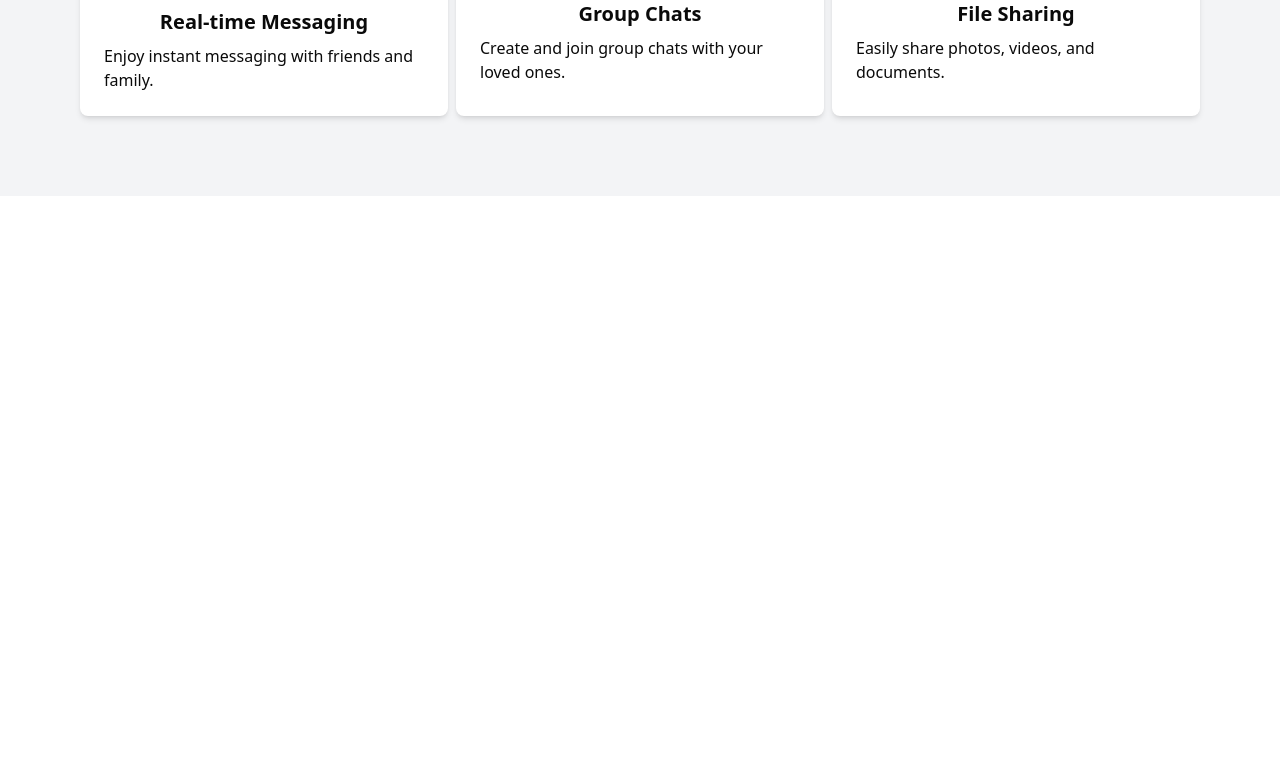
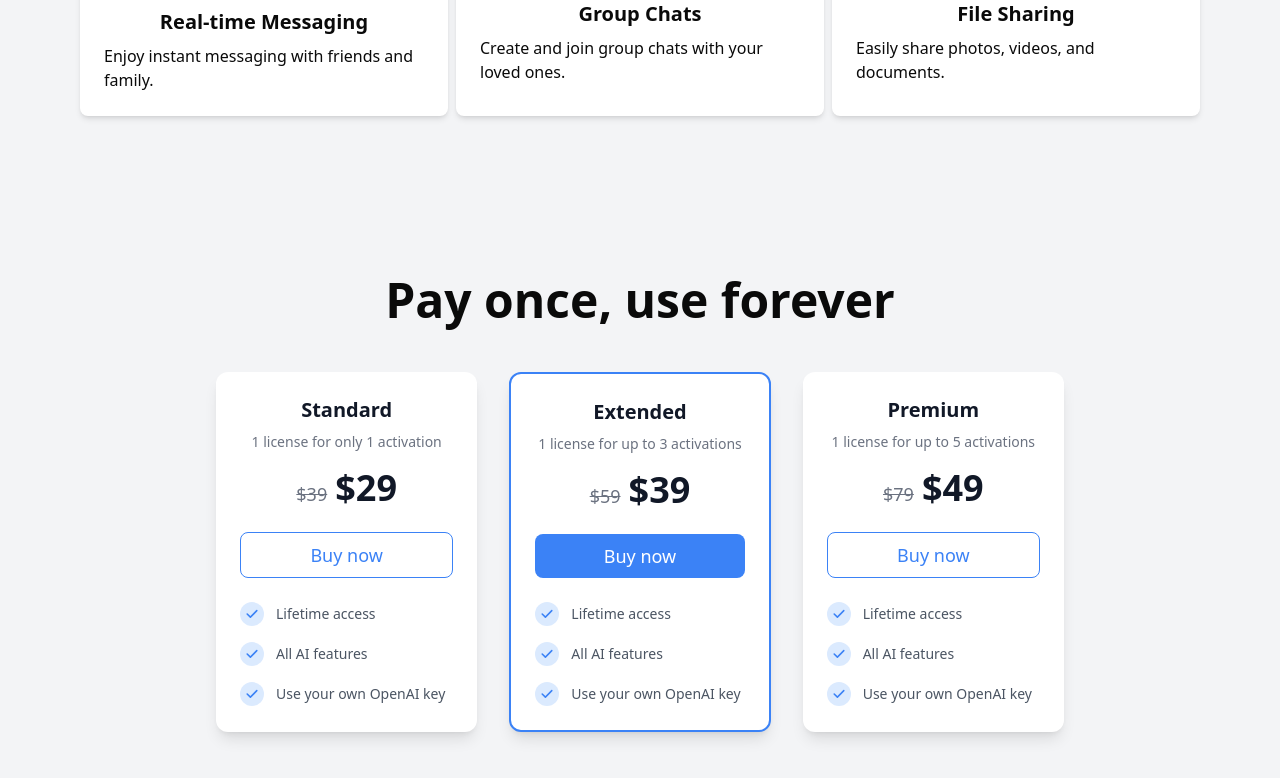
Before and after one commit to adityakashyap5047/PiTalk, a Next.js app: page / in a window 1280 px wide. Shown: the part 816-1594 px from the top of the page. Before the commit the page ends 1012 px from the top, so only its background shows below. Built offline with nearby package versions, Linux system fonts and the light colour scheme.

Commit message:
designing the pricing section

```diff
--- a/app/page.js
+++ b/app/page.js
@@ -108,6 +108,179 @@ const Homepage = () => {
           </div>
         </div>
       </section>
+
+      {/* Pricing section */}
+
+      <section className="container mx-auto py-20 px-8 sm:px-16">
+  <h3 className="text-3xl sm:text-5xl font-semibold text-center mb-12">
+    Pay once, use forever
+  </h3>
+
+  {/* Card Grid */}
+  <div className="grid grid-cols-1 px-6 sm:grid-cols-2 text-center mx-auto lg:grid-cols-3 gap-8 max-w-4xl">
+    {/* Standard Plan */}
+    <div className="flex flex-col rounded-xl shadow-lg bg-white p-6 hover:scale-105 transition-transform">
+      <h3 className="text-xl font-semibold text-gray-900">Standard</h3>
+      <p className="mt-2 text-sm text-gray-500">1 license for only 1 activation</p>
+      <div className="mt-4 flex justify-center items-baseline space-x-2">
+        <p className="text-lg text-gray-500 line-through">$39</p>
+        <p className="text-4xl font-extrabold text-gray-900">$29</p>
+      </div>
+      <button
+        className="mt-6 w-full border border-blue-500 text-blue-500 text-lg font-medium py-2 px-4 rounded-lg hover:bg-blue-100 transition-colors"
+      >
+        Buy now
+      </button>
+      <ul className="mt-6 space-y-4 text-sm text-gray-600">
+        <li className="flex items-center">
+          <span className="flex-shrink-0 w-6 h-6 flex items-center justify-center bg-blue-100 rounded-full">
+            <svg
+              className="w-4 h-4 text-blue-500"
+              fill="currentColor"
+              viewBox="0 0 20 20"
+            >
+              <path d="M16.707 6.293a1 1 0 00-1.414-1.414L8 12.586 4.707 9.293a1 1 0 00-1.414 1.414l4 4a1 1 0 001.414 0l8-8z" />
+            </svg>
+          </span>
+          <span className="ml-3">Lifetime access</span>
+        </li>
+        <li className="flex items-center">
+          <span className="flex-shrink-0 w-6 h-6 flex items-center justify-center bg-blue-100 rounded-full">
+            <svg
+              className="w-4 h-4 text-blue-500"
+              fill="currentColor"
+              viewBox="0 0 20 20"
+            >
+              <path d="M16.707 6.293a1 1 0 00-1.414-1.414L8 12.586 4.707 9.293a1 1 0 00-1.414 1.414l4 4a1 1 0 001.414 0l8-8z" />
+            </svg>
+          </span>
+          <span className="ml-3">All AI features</span>
+        </li>
+        <li className="flex items-center">
+          <span className="flex-shrink-0 w-6 h-6 flex items-center justify-center bg-blue-100 rounded-full">
+            <svg
+              className="w-4 h-4 text-blue-500"
+              fill="currentColor"
+              viewBox="0 0 20 20"
+            >
+              <path d="M16.707 6.293a1 1 0 00-1.414-1.414L8 12.586 4.707 9.293a1 1 0 00-1.414 1.414l4 4a1 1 0 001.414 0l8-8z" />
+            </svg>
+          </span>
+          <span className="ml-3">Use your own OpenAI key</span>
+        </li>
+      </ul>
+    </div>
+
+    {/* Extended Plan */}
+    <div className="flex flex-col rounded-xl shadow-lg bg-white p-6 border-2 border-blue-500 hover:scale-105 transition-transform">
+      <h3 className="text-xl font-semibold text-gray-900">Extended</h3>
+      <p className="mt-2 text-sm text-gray-500">1 license for up to 3 activations</p>
+      <div className="mt-4 flex justify-center items-baseline space-x-2">
+        <p className="text-lg text-gray-500 line-through">$59</p>
+        <p className="text-4xl font-extrabold text-gray-900">$39</p>
+      </div>
+      <button
+        className="mt-6 w-full bg-blue-500 text-white text-lg font-medium py-2 px-4 rounded-lg hover:bg-blue-600 transition-colors"
+      >
+        Buy now
+      </button>
+      <ul className="mt-6 space-y-4 text-sm text-gray-600">
+        <li className="flex items-center">
+          <span className="flex-shrink-0 w-6 h-6 flex items-center justify-center bg-blue-100 rounded-full">
+            <svg
+              className="w-4 h-4 text-blue-500"
+              fill="currentColor"
+              viewBox="0 0 20 20"
+            >
+              <path d="M16.707 6.293a1 1 0 00-1.414-1.414L8 12.586 4.707 9.293a1 1 0 00-1.414 1.414l4 4a1 1 0 001.414 0l8-8z" />
+            </svg>
+          </span>
+          <span className="ml-3">Lifetime access</span>
+        </li>
+        <li className="flex items-center">
+          <span className="flex-shrink-0 w-6 h-6 flex items-center justify-center bg-blue-100 rounded-full">
+            <svg
+              className="w-4 h-4 text-blue-500"
+              fill="currentColor"
+              viewBox="0 0 20 20"
+            >
+              <path d="M16.707 6.293a1 1 0 00-1.414-1.414L8 12.586 4.707 9.293a1 1 0 00-1.414 1.414l4 4a1 1 0 001.414 0l8-8z" />
+            </svg>
+          </span>
+          <span className="ml-3">All AI features</span>
+        </li>
+        <li className="flex items-center">
+          <span className="flex-shrink-0 w-6 h-6 flex items-center justify-center bg-blue-100 rounded-full">
+            <svg
+              className="w-4 h-4 text-blue-500"
+              fill="currentColor"
+              viewBox="0 0 20 20"
+            >
+              <path d="M16.707 6.293a1 1 0 00-1.414-1.414L8 12.586 4.707 9.293a1 1 0 00-1.414 1.414l4 4a1 1 0 001.414 0l8-8z" />
+            </svg>
+          </span>
+          <span className="ml-3">Use your own OpenAI key</span>
+        </li>
+      </ul>
+    </div>
+
+    {/* Premium Plan */}
+    <div className="flex flex-col rounded-xl shadow-lg bg-white p-6 hover:scale-105 transition-transform">
+      <h3 className="text-xl font-semibold text-gray-900">Premium</h3>
+      <p className="mt-2 text-sm text-gray-500">1 license for up to 5 activations</p>
+      <div className="mt-4 flex justify-center items-baseline space-x-2">
+        <p className="text-lg text-gray-500 line-through">$79</p>
+        <p className="text-4xl font-extrabold text-gray-900">$49</p>
+      </div>
+      <button
+        className="mt-6 w-full border border-blue-500 text-blue-500 text-lg font-medium py-2 px-4 rounded-lg hover:bg-blue-100 transition-colors"
+      >
+        Buy now
+      </button>
+      <ul className="mt-6 space-y-4 text-sm text-gray-600">
+        <li className="flex items-center">
+          <span className="flex-shrink-0 w-6 h-6 flex items-center justify-center bg-blue-100 rounded-full">
+            <svg
+              className="w-4 h-4 text-blue-500"
+              fill="currentColor"
+              viewBox="0 0 20 20"
+            >
+              <path d="M16.707 6.293a1 1 0 00-1.414-1.414L8 12.586 4.707 9.293a1 1 0 00-1.414 1.414l4 4a1 1 0 001.414 0l8-8z" />
+            </svg>
+          </span>
+          <span className="ml-3">Lifetime access</span>
+        </li>
+        <li className="flex items-center">
+          <span className="flex-shrink-0 w-6 h-6 flex items-center justify-center bg-blue-100 rounded-full">
+            <svg
+              className="w-4 h-4 text-blue-500"
+              fill="currentColor"
+              viewBox="0 0 20 20"
+            >
+              <path d="M16.707 6.293a1 1 0 00-1.414-1.414L8 12.586 4.707 9.293a1 1 0 00-1.414 1.414l4 4a1 1 0 001.414 0l8-8z" />
+            </svg>
+          </span>
+          <span className="ml-3">All AI features</span>
+        </li>
+        <li className="flex items-center">
+          <span className="flex-shrink-0 w-6 h-6 flex items-center justify-center bg-blue-100 rounded-full">
+            <svg
+              className="w-4 h-4 text-blue-500"
+              fill="currentColor"
+              viewBox="0 0 20 20"
+            >
+              <path d="M16.707 6.293a1 1 0 00-1.414-1.414L8 12.586 4.707 9.293a1 1 0 00-1.414 1.414l4 4a1 1 0 001.414 0l8-8z" />
+            </svg>
+          </span>
+          <span className="ml-3">Use your own OpenAI key</span>
+        </li>
+      </ul>
+    </div>
+  </div>
+</section>
+
+
+
     </div>
   );
 };
```
